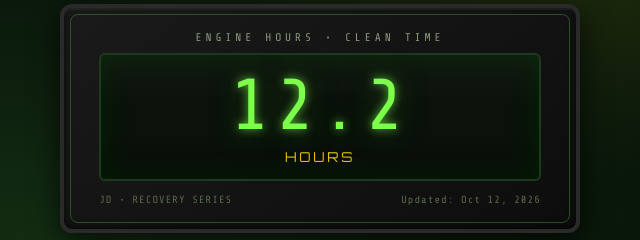
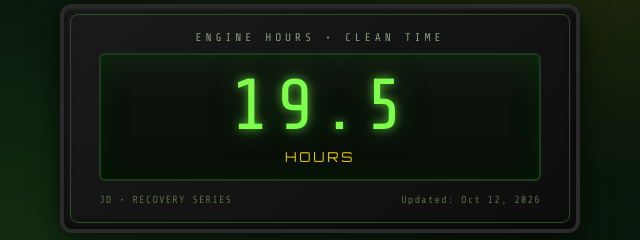
Before and after one commit to 2ndChances520/Freedom-counter, a plain HTML site: page index.html in a window 1280 px wide. Shown: the part 466-706 px from the top of the page, 320-960 px from the left. Drawn offline with nearby package versions, Linux system fonts and the light colour scheme; animation ran at ten frames a second.

Commit message:
Update index.html

```diff
--- a/index.html
+++ b/index.html
@@ -439,7 +439,7 @@
     //  Example:  12.5   or   48   or   3.2
     //  Then commit & push to GitHub Pages — it goes live immediately.
     // =====================================================================
-    const CLEAN_HOURS = 12.2;   // <--- CHANGE THIS NUMBER
+    const CLEAN_HOURS = 19.5;   // <--- CHANGE THIS NUMBER
     const LAST_UPDATED = "Oct 12, 2026";  // optional: update the date string too
 
     // =====================================================================
```
